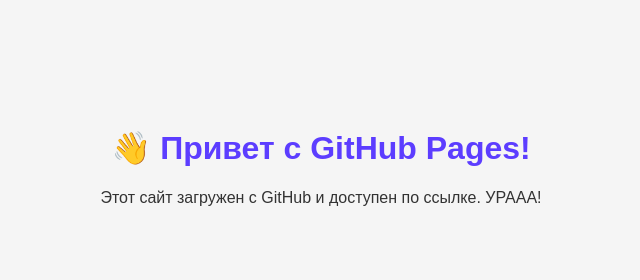
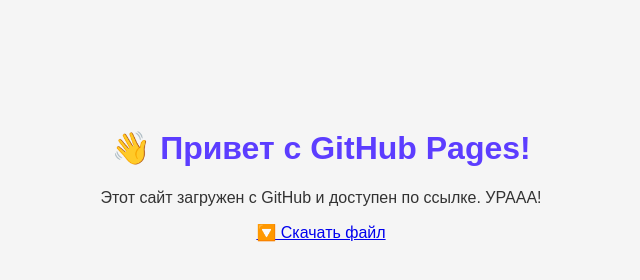
Before and after one commit to K1RIUUS/Test-site, a plain HTML site: page index.html in a window 1280 px wide. Shown: the whole page, without its empty margins (319-959 px from the left). Drawn offline with Linux system fonts and the light colour scheme.

Commit message:
index.html

```diff
--- a/index.html
+++ b/index.html
@@ -8,5 +8,9 @@
 <body>
   <h1>👋 Привет с GitHub Pages!</h1>
   <p>Этот сайт загружен с GitHub и доступен по ссылке. УРААА!</p>
+
+  <a class="button" href="https://drive.google.com/file/d/1vQVqfC1w0IhVutzuHhr9eAffUog_81ss/view" target="_blank">
+    🔽 Скачать файл
+  </a>
 </body>
 </html>
```
